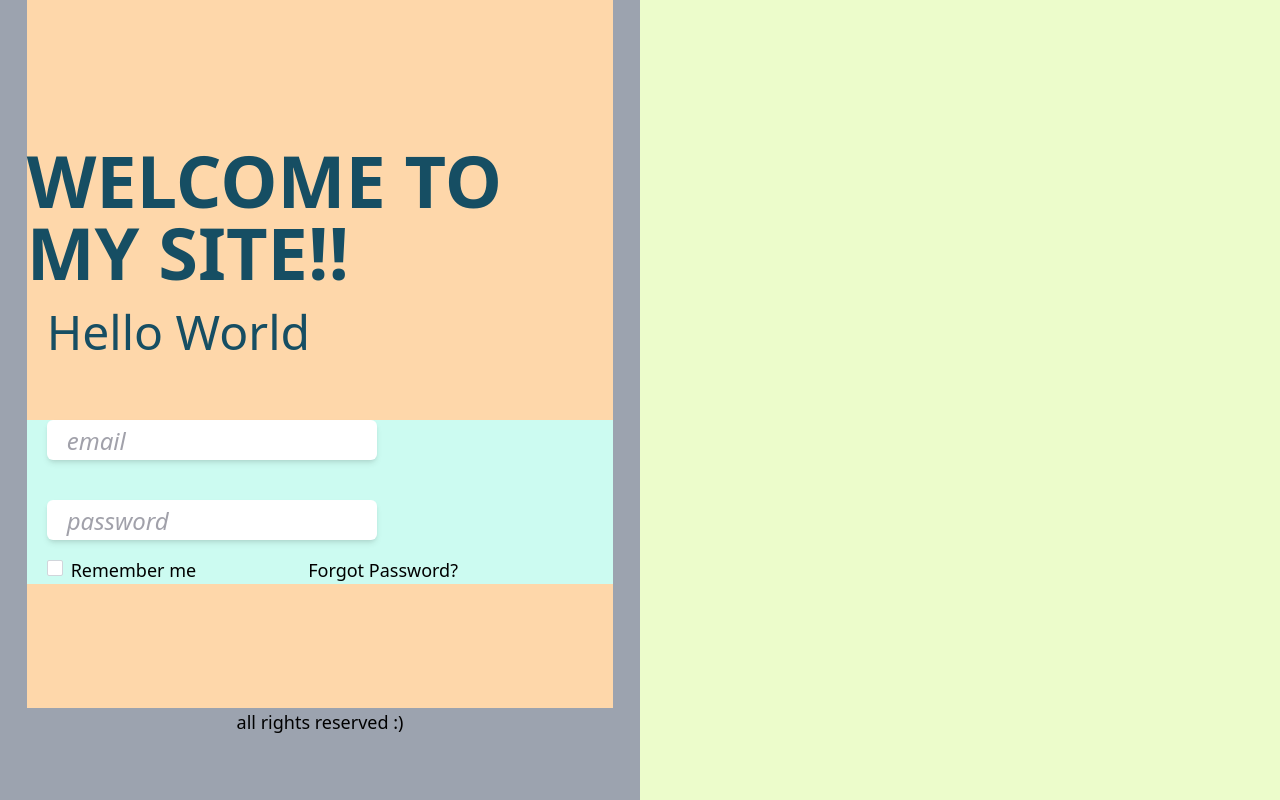
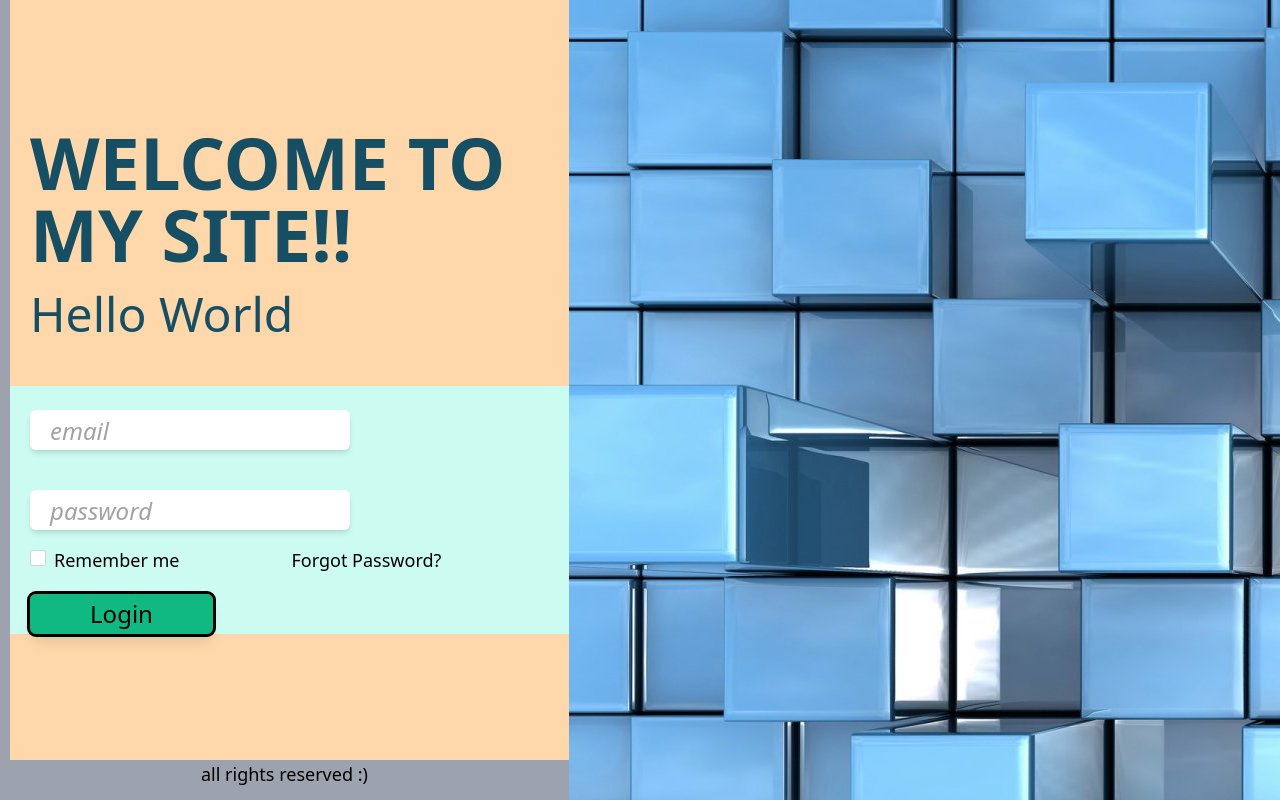
Before and after one commit to lzs95/PytonDjango-Blog, a Vue app in the folder client/vue_frontend/: page /login in a window 1280 px wide. Built offline with nearby package versions, Linux system fonts and the light colour scheme.

Commit message:
feat: able to login & display Data

```diff
--- a/client/vue_frontend/src/main.js
+++ b/client/vue_frontend/src/main.js
@@ -1,6 +1,10 @@
 import { createApp } from "vue";
 import router from "./routes.js";
 import App from "./App.vue";
+import store from "./stores/store";
 import "./components/index.css";
 
-createApp(App).use(router).mount("#app");
+const app = createApp(App);
+
+app.use(router, store);
+app.mount("#app");
--- a/client/vue_frontend/src/routes.js
+++ b/client/vue_frontend/src/routes.js
@@ -1,6 +1,6 @@
 import { createRouter, createWebHistory } from "vue-router";
-import Post from "./views/PostPage";
-import Login from "./views/LoginPage";
+import Post from "./views/PostView";
+import Login from "./views/LoginView";
 const routes = [
   {
     path: "/",
--- /dev/null
+++ b/client/vue_frontend/src/stores/store.js
@@ -0,0 +1,41 @@
+import getAPI from "../../axios-api";
+import { createStore } from "vuex";
+
+const store = createStore({
+  state() {
+    return {
+      accessToken: "",
+      refreshToken: "",
+      APIData: "",
+    };
+  },
+  mutations: {
+    updateStorage(state, { access, refresh }) {
+      (state.accessToken = access), (state.refreshToken = refresh);
+    },
+  },
+  actions: {
+    userLogin(context, userCredentials) {
+      return new Promise((resolve, reject) => {
+        getAPI
+          .post("/api/token/", {
+            username: userCredentials.username,
+            password: userCredentials.password,
+          })
+          .then((response) => {
+            context.commit("updateStorage", {
+              access: response.data.access,
+              refresh: response.data.refresh,
+            });
+            resolve();
+          })
+          .catch((err) => {
+            console.log(err);
+            reject();
+          });
+      });
+    },
+  },
+});
+
+export default store;
--- a/client/vue_frontend/src/views/LoginPage.vue
+++ /dev/null
@@ -1,52 +0,0 @@
-<template>
-  <div
-    className=" bg-lime-100 h-screen w-screen flex items-center justify-start"
-  >
-    <div className="flex flex-col items-center bg-gray-400 h-screen w-6/12 ">
-      <div
-        className="bg-orange-200 flex flex-col items-start h-full w-11/12
-      "
-      >
-        <div className="mb-16 mt-36 text-cyan-900 ">
-          <h1 className="text-7xl font-extrabold">WELCOME TO MY SITE!!</h1>
-          <div class="text-5xl mt-5 ml-5">Hello World</div>
-        </div>
-        <form
-          action="submit"
-          className="bg-teal-100 w-full flex justify-center"
-        >
-          <div className="w-full flex flex-col justify-start ml-5">
-            <input
-              type="text"
-              className="rounded-md w-7/12 h-10 text-2xl placeholder:italic placeholder:text-zinc-400 indent-5 shadow-md align-middle"
-              placeholder="email"
-            />
-            <input
-              type="text"
-              className="rounded-md md w-7/12  h-10 text-2xl placeholder:italic placeholder:text-zinc-400 indent-5 mt-10 shadow-md"
-              placeholder="password"
-            />
-            <div className="form-check flex flex-row mt-4">
-              <input
-                className="form-check-input appearance-none h-4 w-4 border border-gray-300 rounded-sm bg-white checked:bg-blue-600 checked:border-blue-600 focus:outline-none transition duration-200 mt-1 float-left mr-2 cursor-pointer"
-                type="checkbox"
-                value=""
-              />
-              <label className=" text-lg">Remember me</label>
-              <label htmlFor="" className="ml-28 text-lg">
-                Forgot Password?
-              </label>
-            </div>
-          </div>
-        </form>
-      </div>
-      <div class="mb-16 text-lg">
-        <h2>all rights reserved :)</h2>
-      </div>
-    </div>
-  </div>
-</template>
-
-<script setup></script>
-
-<style lang="scss" scoped></style>
--- /dev/null
+++ b/client/vue_frontend/src/views/LoginView.vue
@@ -0,0 +1,121 @@
+<template>
+  <div class="flex flex-row h-screen w-screen">
+    <div class="flex flex-col items-center bg-gray-400 h-screen w-4/5">
+      <div
+        class="bg-orange-200 flex flex-col items-start justify-center h-full w-full ml-5"
+      >
+        <div class="mb-12 text-cyan-900">
+          <h1 class="text-7xl font-extrabold ml-5">WELCOME TO MY SITE!!</h1>
+          <div class="text-5xl mt-5 ml-5">Hello World</div>
+        </div>
+        <form
+          v-on:submit.prevent="login"
+          class="bg-teal-100 w-full flex justify-center"
+        >
+          <div class="w-full flex flex-col justify-start ml-5">
+            <p v-if="invalidAuth" class="text-red-500 absolute">
+              * Incorrect email or password
+            </p>
+            <input
+              required
+              type="text"
+              class="rounded-md w-7/12 mt-6 h-10 text-2xl placeholder:italic placeholder:text-zinc-400 indent-5 shadow-md align-middle"
+              placeholder="email"
+              v-model="username"
+            />
+            <input
+              required
+              type="text"
+              class="rounded-md md w-7/12 h-10 text-2xl placeholder:italic placeholder:text-zinc-400 indent-5 mt-10 shadow-md"
+              placeholder="password"
+              v-model="password"
+            />
+            <div class="form-check flex flex-row mt-4">
+              <input
+                class="form-check-input appearance-none h-4 w-4 border border-gray-300 rounded-sm bg-white checked:bg-blue-600 checked:border-blue-600 focus:outline-none transition duration-200 mt-1 float-left mr-2 cursor-pointer"
+                type="checkbox"
+              />
+              <label class="text-lg">Remember me</label>
+              <label htmlFor="" class="ml-28 text-lg"> Forgot Password? </label>
+            </div>
+            <button
+              class="bg-emerald-500 rounded-md w-4/12 h-10 text-2xl mt-5 hover:text-white hover:outline-white hover:shadow-md transition-all duration-100 shadow-lg align-middle outline-black outline"
+              type="submit"
+            >
+              Login
+            </button>
+          </div>
+        </form>
+      </div>
+      <div class="mb-3 text-lg">
+        <h2>all rights reserved :)</h2>
+      </div>
+    </div>
+    <div
+      class="bg-[url('../assets/placeholder.jpg')] w-screen overflow-auto"
+    ></div>
+  </div>
+</template>
+
+<script>
+import store from "@/stores/store";
+export default {
+  name: "LoginView",
+  data() {
+    return {
+      username: "",
+      password: "",
+      invalidAuth: false,
+    };
+  },
+  methods: {
+    login() {
+      store
+        .dispatch("userLogin", {
+          username: this.username,
+          password: this.password,
+        })
+        .then(() => {
+          this.$router.push({ name: "post" });
+        })
+        .catch((err) => {
+          console.log(err);
+          this.invalidAuth = true;
+        });
+    },
+  },
+};
+</script>
+
+<style lang="scss" scoped></style>
+
+<!-- <script>
+import { useTokenStore } from "@/stores/authStore";
+const log = useTokenStore();
+export default {
+  name: "LoginComp",
+  data() {
+    return {
+      username: "",
+      password: "",
+      invalidAuth: false,
+    };
+  },
+  methods: {
+    async login() {
+      log
+        .userLogin("userLogin", {
+          username: this.username,
+          password: this.password,
+        })
+        .then(() => {
+          this.$router.push({ name: "post" });
+        })
+        .catch((err) => {
+          console.log(err);
+          this.invalidAuth = true;
+        });
+    },
+  },
+};
+</script> -->
--- a/client/vue_frontend/src/views/PostPage.vue
+++ b/client/vue_frontend/src/views/PostView.vue
@@ -2,7 +2,7 @@
   <div>
     <NavbarComponent class="sticky top-0 z-50" />
     <div class="grid grid-cols-4 gap-10 mr-10 ml-10 mt-5 mb-5">
-      <div v-for="posts in APIData" :key="posts.data">
+      <div v-for="posts in blogData" :key="posts.data">
         <div class="w-fit">
           <div class="rounded-lg shadow-lg bg-white max-w-sm">
             <a href="#!" data-mdb-ripple="true" data-mdb-ripple-color="light">
@@ -28,27 +28,33 @@
 </template>
 
 <script>
+import NavbarComponent from "@/components/NavbarComp.vue";
+
 import getAPI from "../../axios-api";
-import NavbarComponent from "@/components/NavbarComp.vue";
+import store from "@/stores/store";
 export default {
   name: "PostComp",
-  data() {
-    return {
-      APIData: [],
-    };
-  },
   components: {
     NavbarComponent,
   },
+  data() {
+    return {
+      blogData: store.state.APIData,
+    };
+  },
+
   created() {
     getAPI
-      .get("posts/")
+      .get("/posts/", {
+        headers: {
+          Authorization: `Bearer ${store.state.accessToken}`,
+        },
+      })
       .then((response) => {
-        console.log("Post Api has Recived Data");
-        this.APIData = response.data;
+        store.state.APIData = response.data;
+        this.blogData = store.state.APIData;
       })
       .catch((err) => {
-        console.log("ERROR");
         console.log(err);
       });
   },
--- a/client/vue_frontend/tailwind.config.js
+++ b/client/vue_frontend/tailwind.config.js
@@ -2,7 +2,11 @@
 module.exports = {
   content: ["./public/index.html", "./src/**/*.{vue,js,ts,jsx,tsx}"],
   theme: {
-    extend: {},
+    extend: {
+      backgroundImage: {
+        placeholder: "url('./src/assets/placeholder.jpg')",
+      },
+    },
   },
   plugins: [],
 };
```
Also changed, not shown: client/vue_frontend/src/assets/placeholder.jpg (added), 1 other file (tests, documents, lock files or other folders).
